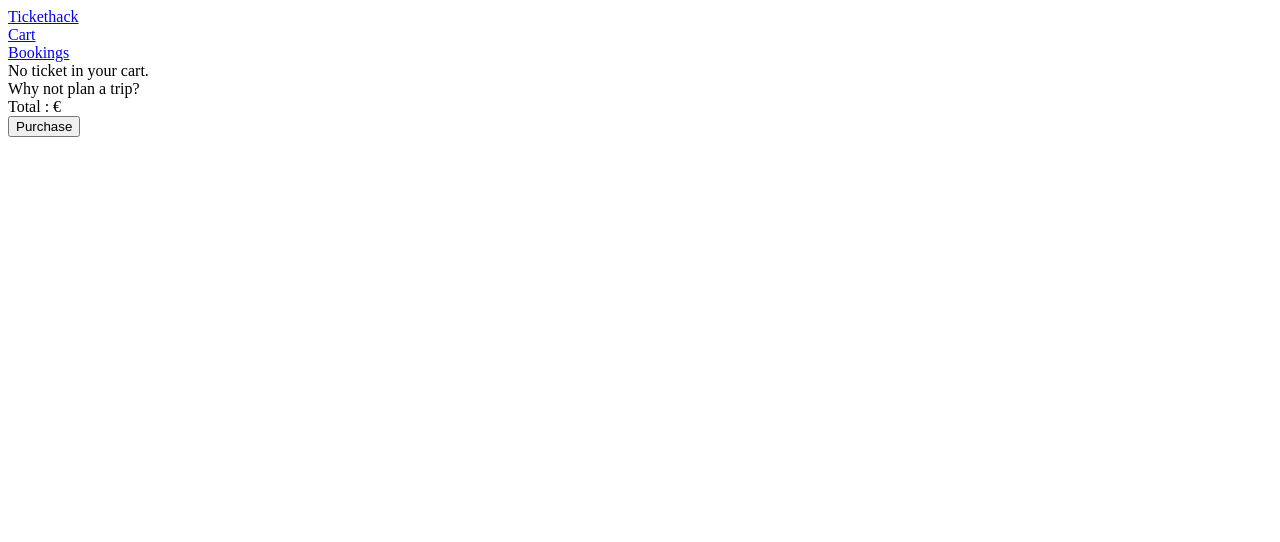
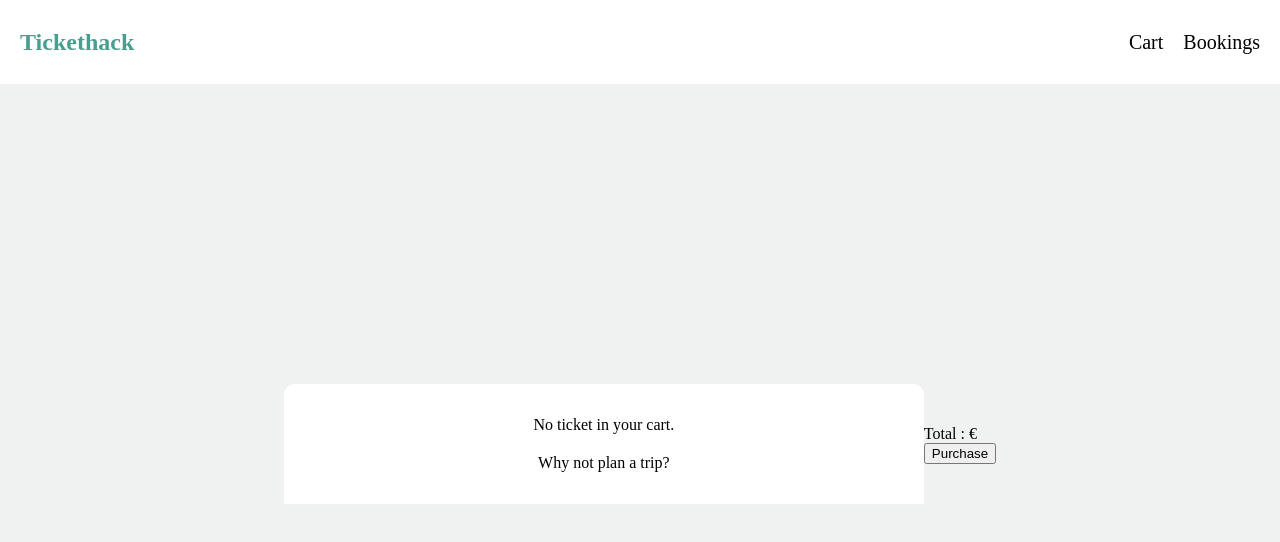
Before and after one commit to PiotrKubic/tickethack-frontend, a plain HTML site: page cart.html in a window 1280 px wide. Drawn offline with Linux system fonts and the light colour scheme; no server answers.

Commit message:
Starting css

```diff
--- /dev/null
+++ b/cart.css
@@ -0,0 +1,19 @@
+main {
+  background-color: #eff2f1;
+  display: flex;
+  height: 90vh;
+  align-items: center;
+  justify-content: center;
+}
+
+#no-trip {
+  display: flex;
+  flex-direction: column;
+  gap: 20px;
+  background-color: #ffffff;
+  justify-content: center;
+  align-items: center;
+  width: 50vw;
+  height: 15vh;
+  border-radius: 10px 10px 0 0;
+}
--- a/cart.html
+++ b/cart.html
@@ -4,22 +4,25 @@
     <meta charset="UTF-8" />
     <meta name="viewport" content="width=device-width, initial-scale=1.0" />
     <link rel="stylesheet" href="styles.css" />
+    <link rel="stylesheet" href="cart.css" />
     <title>My Cart</title>
   </head>
   <body>
-    <header class="header">
+    <header>
       <a href="index.html">
         <div id="title-logo">Tickethack</div>
       </a>
-      <a href="index.html">
-        <div class="nav-button" id="cart-button">Cart</div>
-      </a>
-      <a href="index.html">
-        <div class="nav-button" id="bookings-button">Bookings</div>
-      </a>
+      <div id="cart-booking">
+        <a href="cart.html">
+          <div class="nav-button" id="cart-button">Cart</div>
+        </a>
+        <a href="bookings.html">
+          <div class="nav-button" id="bookings-button">Bookings</div>
+        </a>
+      </div>
     </header>
     <main id="main-container">
-      <div id="No-trip">
+      <div id="no-trip">
         <div>No ticket in your cart.</div>
         <div>Why not plan a trip?</div>
       </div>
--- a/cart.js
+++ b/cart.js
@@ -5,11 +5,11 @@ displayCart();
 async function displayCart() {
   const response = await fetch(`${backendURL}/cart`);
   const data = await response.json();
-  const noTrip = document.querySelector("#No-trip");
+  const noTrip = document.querySelector("#no-trip");
   const bottomContainer = document.querySelector("#bottom-container");
-  console.log(data);
+  // console.log(data);
   if (data.result === false) {
-    noTrip.style.display = "block";
+    noTrip.style.display = "flex";
     bottomContainer.style.display = "none";
     return;
   }
--- a/styles.css
+++ b/styles.css
@@ -0,0 +1,40 @@
+body {
+  height: 100vh;
+  width: 100vw;
+  margin: 0;
+  padding: 0;
+}
+
+header {
+  display: flex;
+  justify-content: space-between;
+  align-items: center;
+  height: 8vh;
+  padding: 10px 20px;
+}
+
+a {
+  text-decoration: none;
+}
+
+#title-logo {
+  font-size: 24px;
+  font-weight: bold;
+  color: #47a08f;
+}
+
+#cart-booking {
+  display: flex;
+  gap: 20px;
+}
+
+.nav-button {
+  font-size: 20px;
+  color: #000000;
+  cursor: pointer;
+}
+
+#cart-button:hover,
+#bookings-button:hover {
+  color: #47a08f;
+}
```
Also changed, not shown: index.html (+9 -7 lines).
